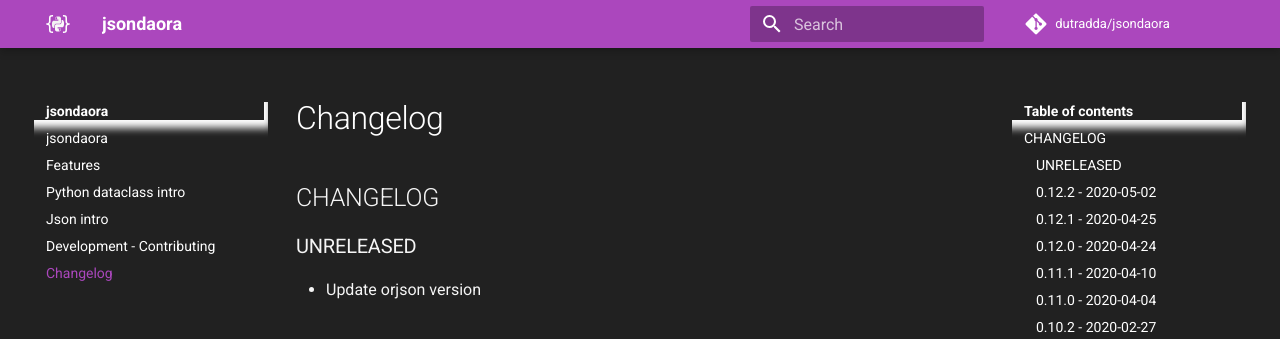
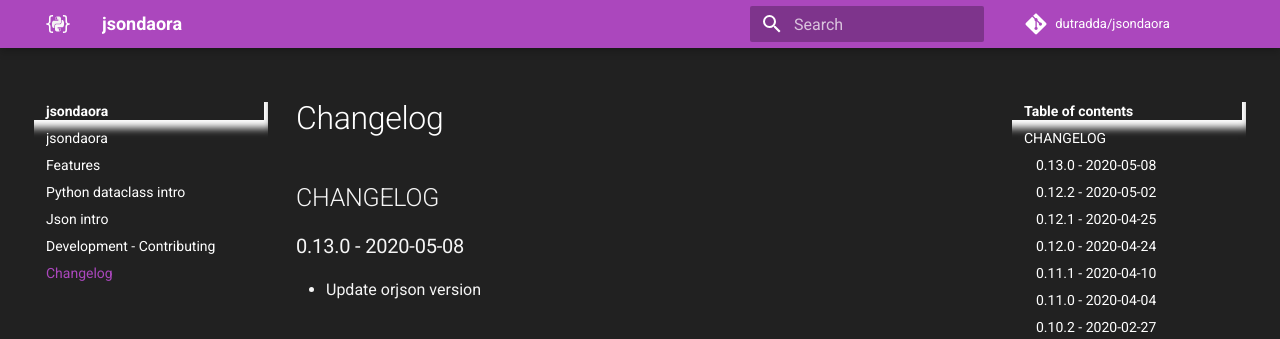
Before and after one commit to dutradda/jsondaora, an MkDocs documentation site: the page built from docs/changelog.md, in a window 1280 px wide and 900 px high. Shown: the top 339 px of the window. Built offline with MkDocs 1.6.1 and Material for MkDocs 9.7.7, drawn with Linux system fonts in a browser that asks for light colours; comment, search, counter and statistics services are not loaded.

Commit message:
Update CHANGELOG

```diff
--- a/docs/changelog.md
+++ b/docs/changelog.md
@@ -1,6 +1,6 @@
 ## CHANGELOG
 
-### UNRELEASED
+### 0.13.0 - 2020-05-08
 
  - Update orjson version
 
```
Also changed, not shown: CHANGELOG.md (+1 -1 lines).
